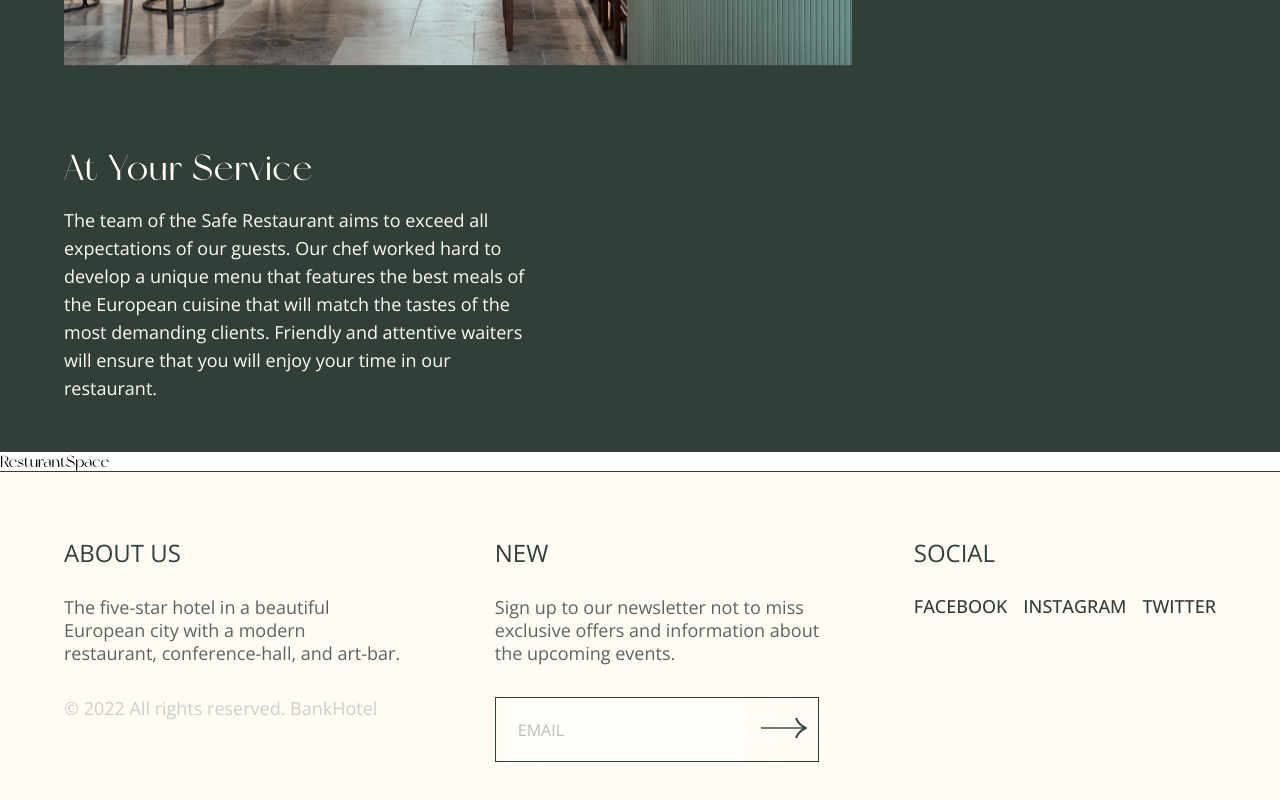
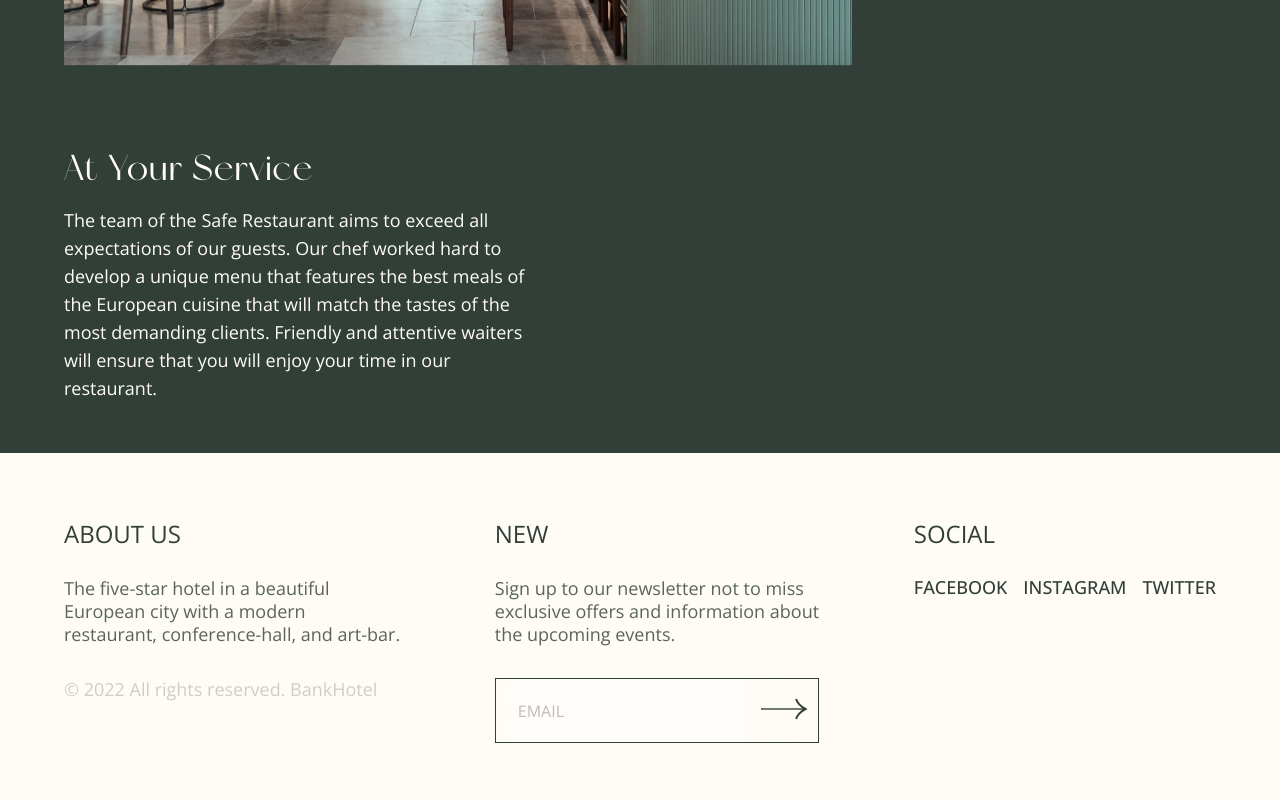
Before and after one commit to gift56/Fullstack-HotelWebsite, a React (Create React App) app: page /restaurant in a window 1280 px wide. Shown: the part 1202-2002 px from the top of the page. Built offline with nearby package versions, Linux system fonts and the light colour scheme.

Commit message:
working on resturant container area

```diff
--- a/src/components/ResturantData/ResturantSpace.jsx
+++ b/src/components/ResturantData/ResturantSpace.jsx
@@ -1,11 +1,15 @@
-import React from 'react';
-import LeftImg from '../../assets/resturantspace2.png';
-import RightImg from '../../assets/resturantspace1.png';
+import React from "react";
+import LeftImg from "../../assets/resturantspace2.png";
+import RightImg from "../../assets/resturantspace1.png";
+import { ResturantSpaceCon } from "../../styles/ResturantStyle/ResturantSpace.styled";
+import { Container } from "../../styles/Container/container.styled";
 
 const ResturantSpace = () => {
   return (
-    <div>ResturantSpace</div>
-  )
-}
+    <ResturantSpaceCon>
+      <Container></Container>
+    </ResturantSpaceCon>
+  );
+};
 
-export default ResturantSpace
+export default ResturantSpace;
```
